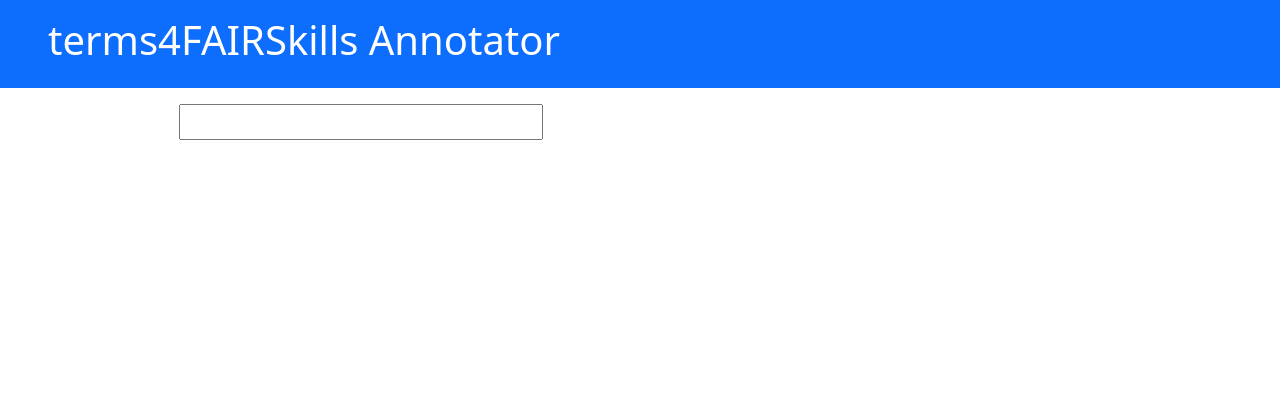
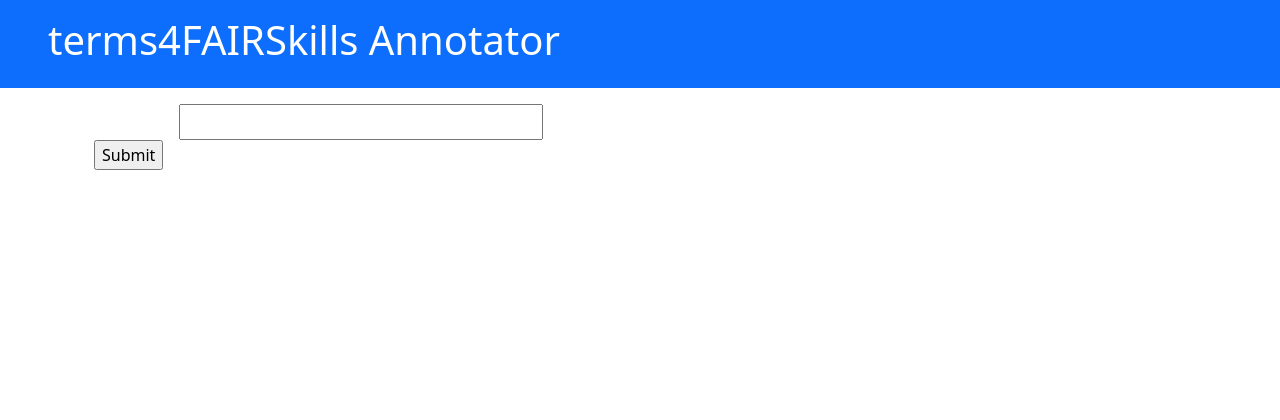
Before and after one commit to hughshanahan/terms4FAIRskillsAnnotator, a Symfony app: template templates/annotator/annotator.html.twig in a window 1280 px wide. Shown: the top 420 px of the page. Run offline with Twig, Linux system fonts and the light colour scheme; the template is opened without the code that fills it, so the values that code supplies are empty; some libraries are stand-ins or nearby versions.

Commit message:
The Annotator class can now add selected terms to a hidden input
The Annotator class can now add selected terms to a hidden input, this means that the selected terms container only holds a human-readable list of the terms that have been selected.

```diff
--- a/public/scripts/annotator/annotator.js
+++ b/public/scripts/annotator/annotator.js
@@ -16,8 +16,26 @@ class Annotator extends TermsSearch {
      */
     static addToSelectedTerms(termLabel) {
         var selectedContainer = document.getElementById("selected-terms-container");
+        var selectedInput = document.getElementById("selected-terms");
 
         selectedContainer.innerHTML += "<p>" + termLabel + "</p>";
+
+        selectedInput.value += termLabel + ",";
+    }
+
+
+    /**
+     * Submits the form to create the output file.
+     */
+    static submit() {
+        var form = document.getElementById("annotator-form");
+
+        // for testing - print the terms that have been selected to the console
+        var terms = document.getElementById("selected-terms").value.split(',');
+        terms.forEach(term => {
+            console.log(term);
+        });
+
     }
 
 
--- a/templates/annotator/annotator.html.twig
+++ b/templates/annotator/annotator.html.twig
@@ -10,6 +10,19 @@
 {% endblock %}
 
 {% block content %}
+
+    <!-- Form container -->
+    <form id="annotator-form">
+        <div class="container">
+
+            <!-- Stores a comma seperated list of terms that have been selected -->
+            <input type="hidden" id="selected-terms" name="selected-terms">
+
+
+        </div>
+    </form>
+
+
 
 
     <!-- Terms Search Container -->
@@ -36,6 +49,11 @@
     </div>
 
 
+    <!-- Submit Button Container -->
+    <div class="container" id="submit-button-container">
+        <input id="submit-button" type="button" value="Submit" onclick="Annotator.submit()" />
+    </div>
+
 
 
 {% endblock %}
```
